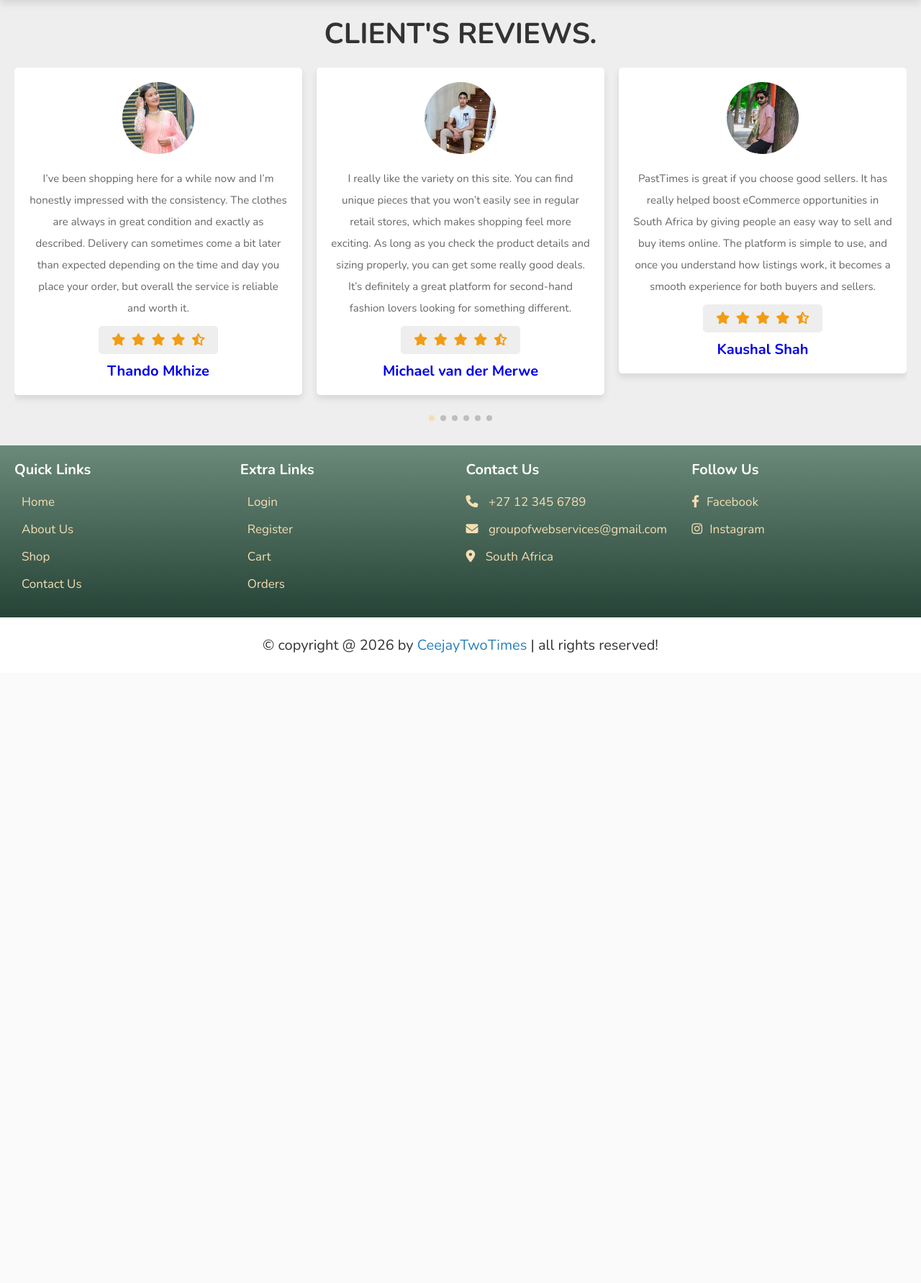
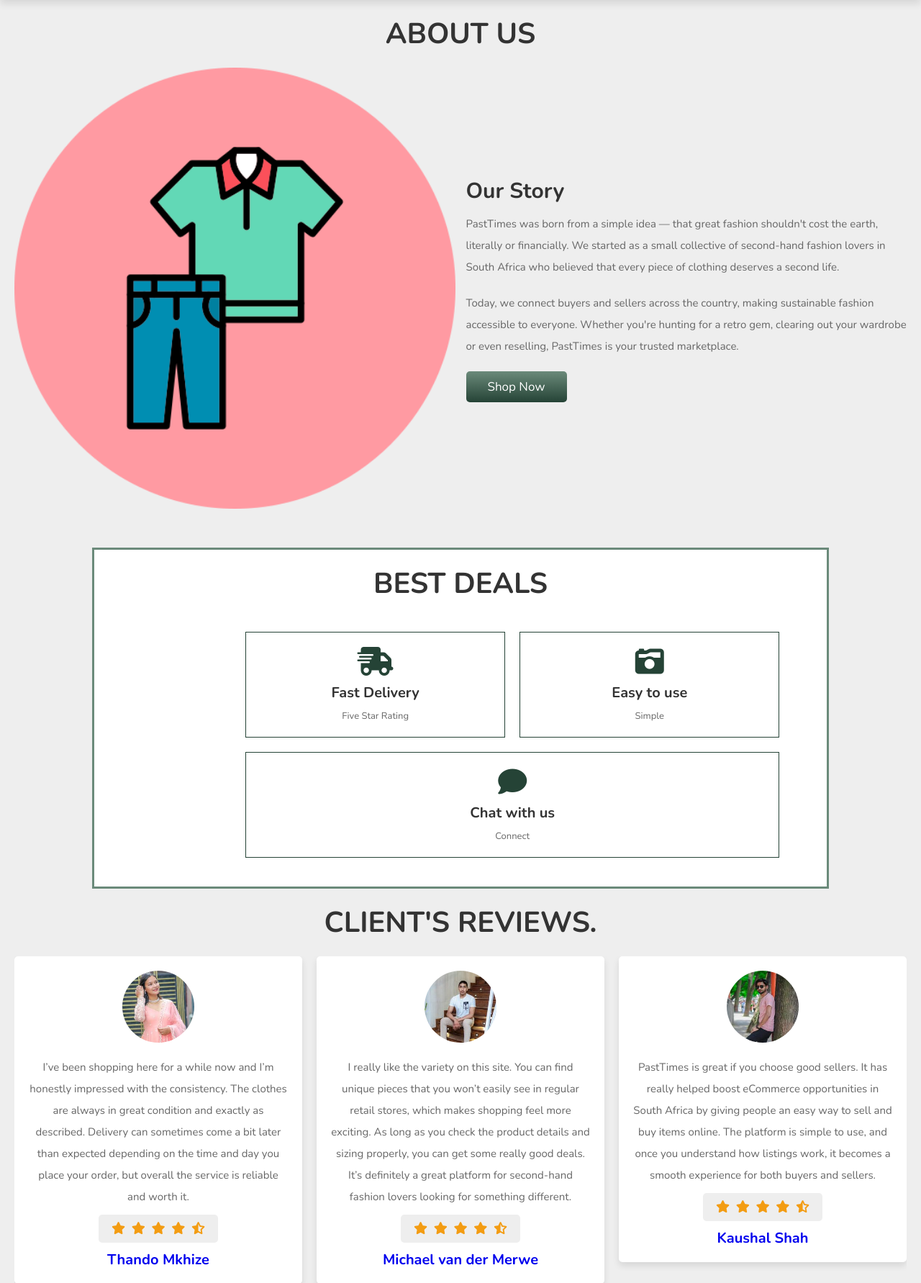
Before and after one commit to CeejayAlughere/PastTimes, a PHP site: page /about.php in a window 1280 px wide. Shown: the part 74-1857 px from the top of the page at 72% size. Before the commit the page ends 981 px from the top, so only its background shows below. Run offline with PHP 8.4, Linux system fonts and the light colour scheme; data comes from the database, SQL or seed files in the repository; data that the repository does not hold is empty; some libraries are stand-ins or nearby versions.

Commit message:
updated
Co-authored-by: Copilot <copilot@github.com>

```diff
--- a/about.php
+++ b/about.php
@@ -34,6 +34,57 @@ if (isset($_SESSION['user_id'])) {
 <body>
 
    <?php include 'components/user_header.php'; ?>
+
+   <!-- About Us Section -->
+<section class="about">
+   <h1 class="heading">About Us</h1>
+   <div class="row">
+      <div class="image">
+         <img src="images\about-img.png" alt="About PastTimes">
+      </div>
+      <div class="content">
+         <h3>Our Story</h3>
+         <p>PastTimes was born from a simple idea — that great fashion shouldn't cost the earth, literally or financially. We started as a small collective of second-hand fashion lovers in South Africa who believed that every piece of clothing deserves a second life.</p>
+         <p>Today, we connect buyers and sellers across the country, making sustainable fashion accessible to everyone. Whether you're hunting for a retro gem, clearing out your wardrobe or even reselling, PastTimes is your trusted marketplace.</p>
+         <a href="shop.php" class="btn" style="display:inline-block; width:auto;">Shop Now</a>
+      </div>
+   </div>
+</section>
+
+ <!-- deal section starts  -->
+
+<section class="deal" id="deal">
+
+<h1 class="heading"> <span> BEST DEALS </span> </h1>
+
+
+<div class="icons-container">
+
+
+    <div class="icons">
+        <i class="fa fa-shipping-fast fa-5"></i>
+        <h3>Fast Delivery</h3>
+        <p>Five Star Rating </p>
+
+    </div>
+
+    <div class="icons">
+        <i class="fa fa-camera-retro fa-5x"></i>
+        <h3>Easy to use</h3>
+        <p>Simple</p>
+
+    </div><div class="icons">
+        <i class="fa fa-comment fa-5x"></i>
+        <h3>Chat with us</h3>
+        <p>Connect</p>
+
+    </div>
+
+</div>
+
+</section>
+
+<!-- deal section ends -->
 
 
    <section class="reviews">
```
Also changed, not shown: home.php (+0 -36 lines), css/style.css (line endings or trailing spaces), images/about-img.png (added).
